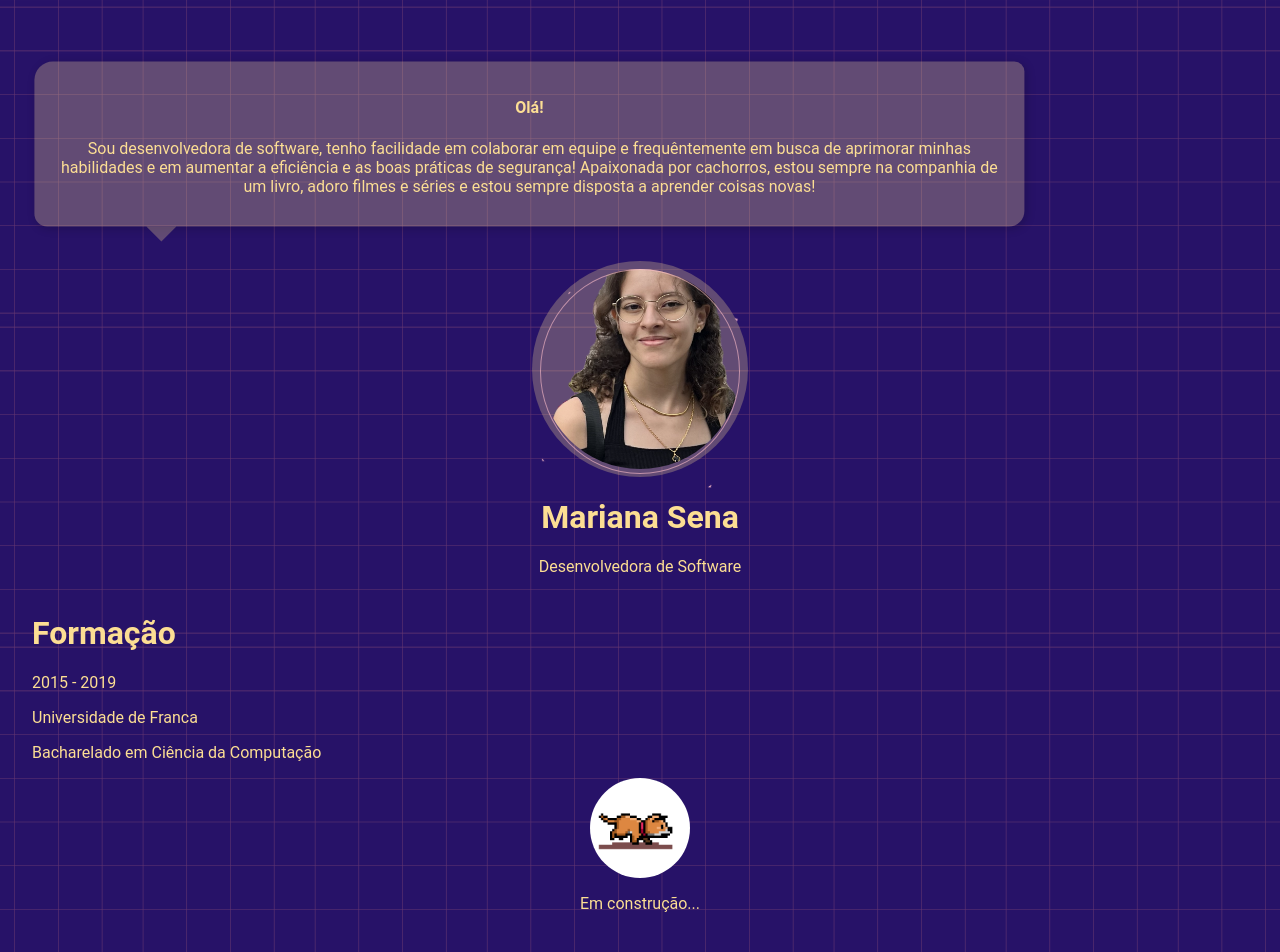
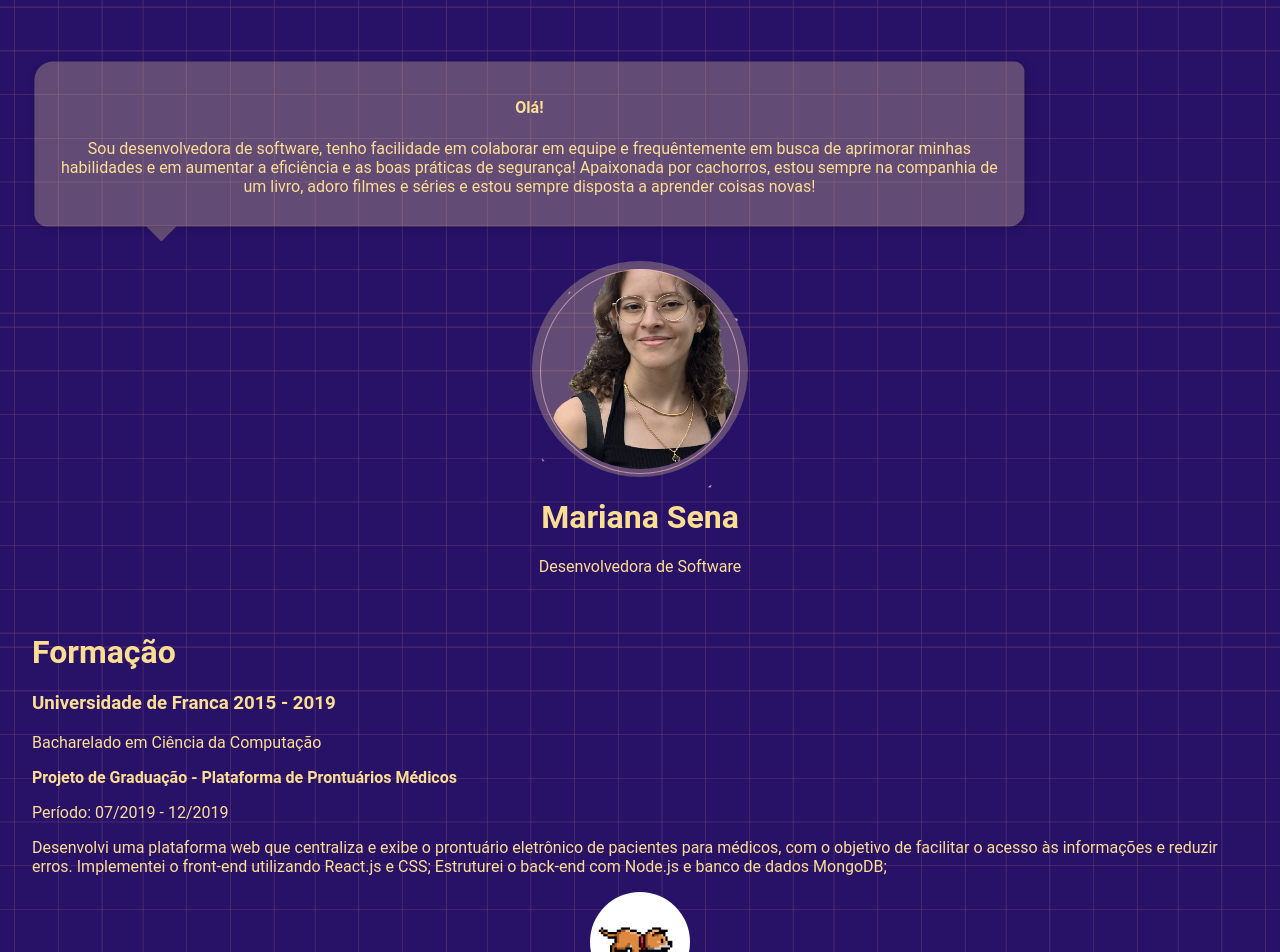
Before and after one commit to mari-sena/marisena, a Next.js app: page / in a window 1280 px wide. Shown: the top 952 px of the page. Built offline with nearby package versions, Linux system fonts and the light colour scheme.

Commit message:
education update

```diff
--- a/app/components/organisms/education.tsx
+++ b/app/components/organisms/education.tsx
@@ -3,11 +3,22 @@ import "./education.css";
 export default function Education() {
   return (
     <div className="education">
+      <br />
       <h1>Formação</h1>
       <div>
-        <p>2015 - 2019</p>
-        <p>Universidade de Franca</p>
+        <h3>Universidade de Franca 2015 - 2019</h3>
         <p>Bacharelado em Ciência da Computação</p>
+        <strong>
+          Projeto de Graduação - Plataforma de Prontuários Médicos
+        </strong>
+        <p>Período: 07/2019 - 12/2019</p>
+        <p>
+          Desenvolvi uma plataforma web que centraliza e exibe o prontuário
+          eletrônico de pacientes para médicos, com o objetivo de facilitar o
+          acesso às informações e reduzir erros. Implementei o front-end
+          utilizando React.js e CSS; Estruturei o back-end com Node.js e banco
+          de dados MongoDB;
+        </p>
       </div>
     </div>
   );
```
